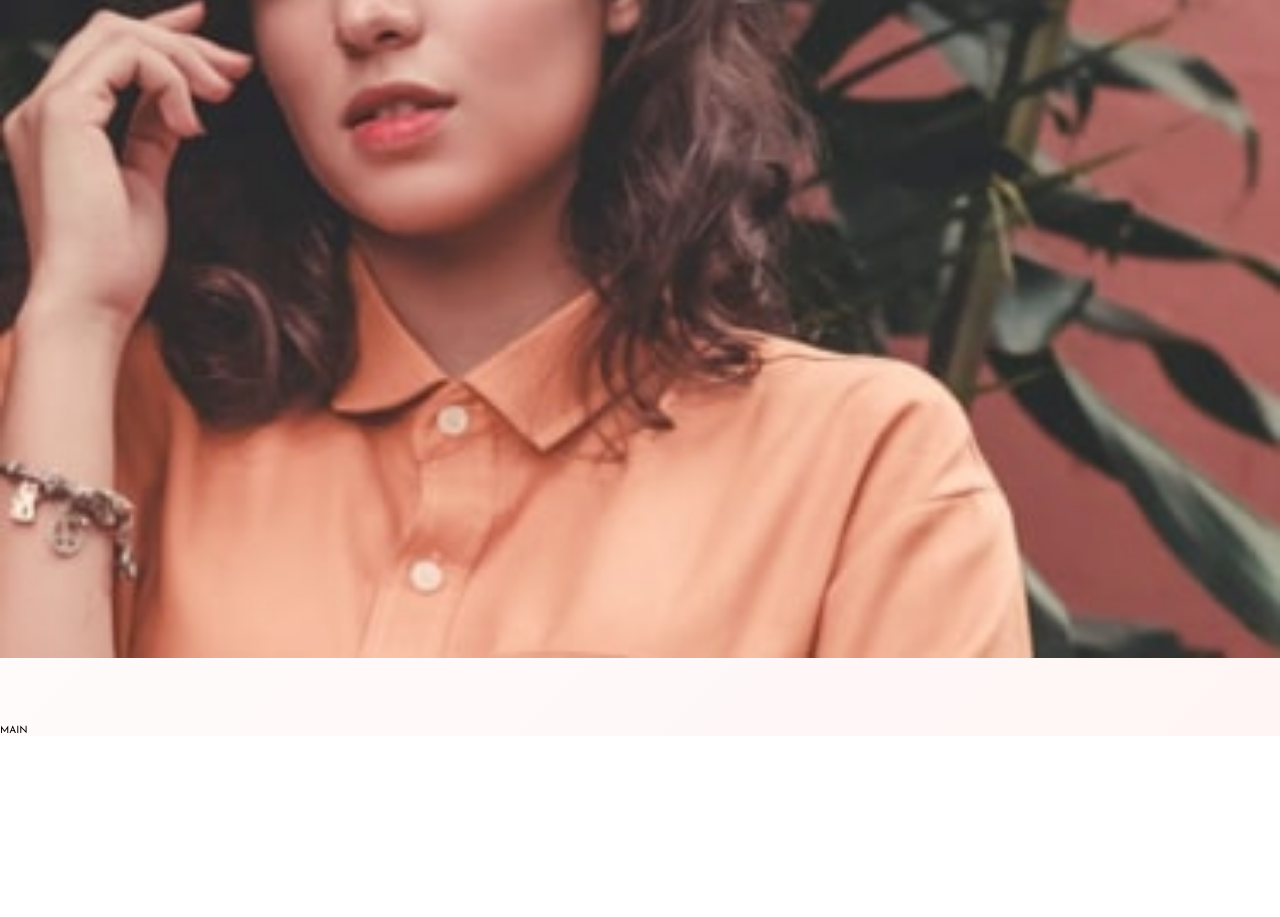
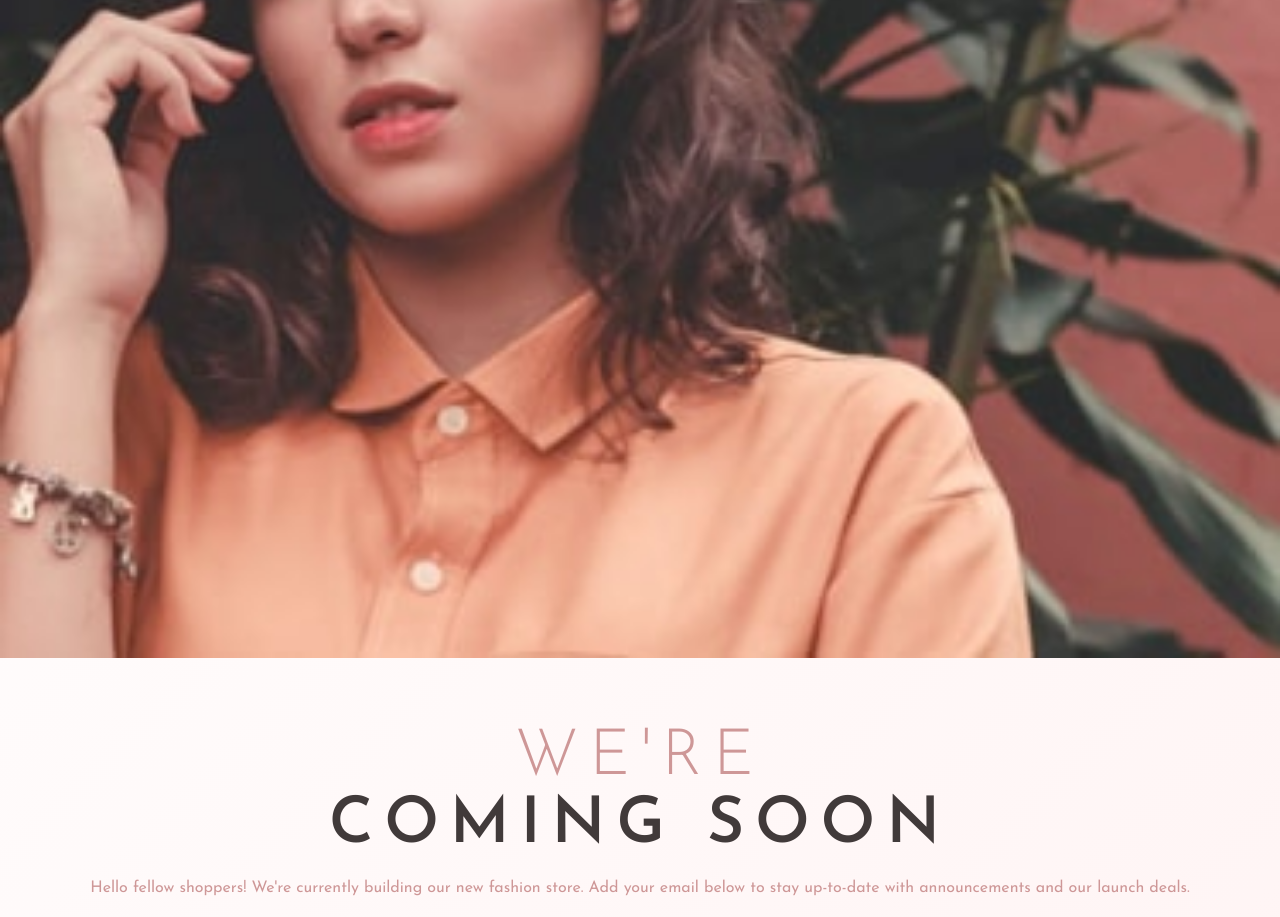
Before and after one commit to delroscol98/base-apparel, a website: page index.html in a window 1280 px wide. Shown: the part 279-1196 px from the top of the page. Before the commit the page ends 1015 px from the top, so only its background shows below. Drawn offline with Linux system fonts and the light colour scheme.

Commit message:
HTML and CSS modified

```diff
--- a/index.html
+++ b/index.html
@@ -28,6 +28,16 @@
     <div class="hero">
       <img src="./images/hero-mobile.jpg" alt="hero" class="hero__img" />
     </div>
-    <main class="announcement u-margin-top">MAIN</main>
+    <main class="announcement u-padding">
+      <h1 class="announcement__heading heading-1">
+        <span class="announcement__heading--span">We're</span><br />
+        Coming soon
+      </h1>
+      <p class="announcement__paragraph paragraph u-padding-bottom">
+        Hello fellow shoppers! We're currently building our new fashion store.
+        Add your email below to stay up-to-date with announcements and our
+        launch deals.
+      </p>
+    </main>
   </body>
 </html>
--- a/sass/abstracts/_utilities.scss
+++ b/sass/abstracts/_utilities.scss
@@ -2,6 +2,10 @@
   margin-left: 3.2rem;
 }
 
-.u-margin-top {
-  margin-top: 6.4rem;
+.u-padding-bottom {
+  padding-bottom: 1.6rem;
 }
+
+.u-padding {
+  padding: 6.4rem 3.2rem 0 3.2rem;
+}
--- a/sass/base/_typography.scss
+++ b/sass/base/_typography.scss
@@ -4,3 +4,11 @@ body {
   font-family: "Josefin Sans", sans-serif;
   font-weight: 400;
 }
+
+.heading-1 {
+  font-size: clamp(4rem, 10.667vw, 6.4rem);
+}
+
+.paragraph {
+  font-size: clamp(1.4rem, 3.733vw, 1.6rem);
+}
--- /dev/null
+++ b/sass/layout/_announcement.scss
@@ -0,0 +1,24 @@
+.announcement {
+  display: grid;
+  row-gap: 1.6rem;
+
+  &__heading {
+    text-transform: uppercase;
+    text-align: center;
+    font-weight: 600;
+    letter-spacing: 10.83px;
+    line-height: 1.05;
+    color: var(--neutral-dark-grayish-red);
+
+    &--span {
+      font-weight: 300;
+      color: var(--primary-desaturated-red);
+    }
+  }
+
+  &__paragraph {
+    color: var(--primary-desaturated-red);
+    text-align: center;
+    line-height: 1.57;
+  }
+}
--- a/sass/main.scss
+++ b/sass/main.scss
@@ -4,5 +4,6 @@
 @import "base/base";
 @import "base/typography";
 
+@import "layout/announcement";
 @import "layout/header";
 @import "layout/hero";
```
Also changed, not shown: css/style.css.
